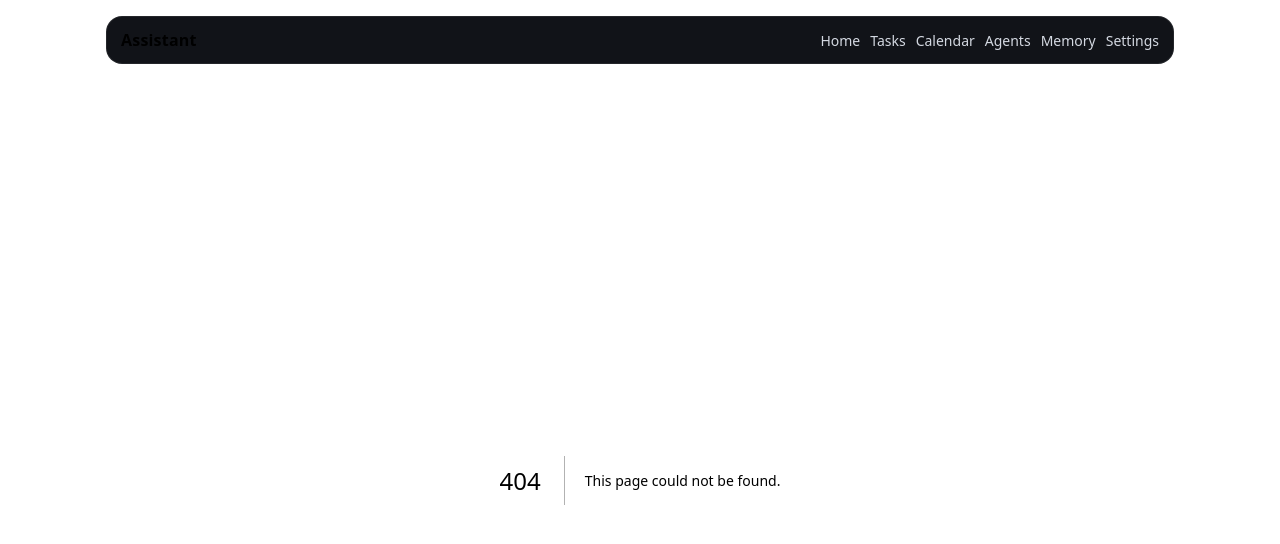
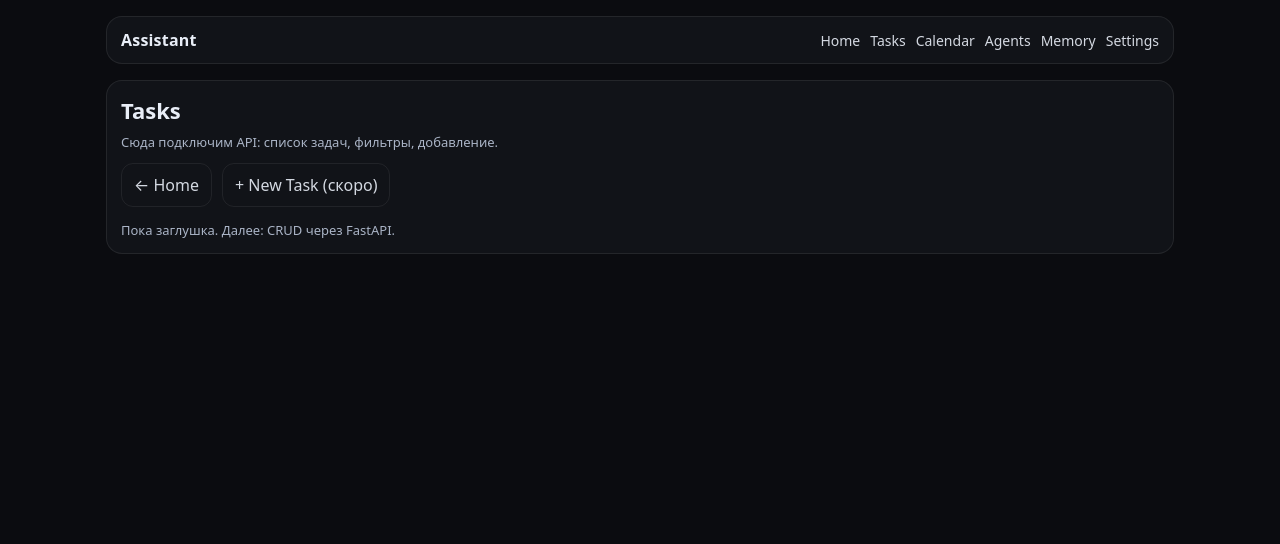
Before and after one commit to V0van200/GPT, a Next.js app in the folder assistant-platform/apps/web/: page /tasks in a window 1280 px wide. Before the commit this address had no page. Shown: the top 544 px of the page. Built offline with nearby package versions, Linux system fonts and the light colour scheme.

Commit message:
feat(web): add tasks page skeleton

```diff
--- /dev/null
+++ b/assistant-platform/apps/web/app/tasks/page.tsx
@@ -0,0 +1,15 @@
+export default function TasksPage() {
+  return (
+    <div className="card">
+      <h1 className="h1">Tasks</h1>
+      <div className="small">Сюда подключим API: список задач, фильтры, добавление.</div>
+      <div style={{ marginTop: 12 }} className="row">
+        <a className="btn" href="/">← Home</a>
+        <a className="btn" href="#">+ New Task (скоро)</a>
+      </div>
+      <div style={{ marginTop: 14 }}>
+        <div className="small">Пока заглушка. Далее: CRUD через FastAPI.</div>
+      </div>
+    </div>
+  );
+}
```
